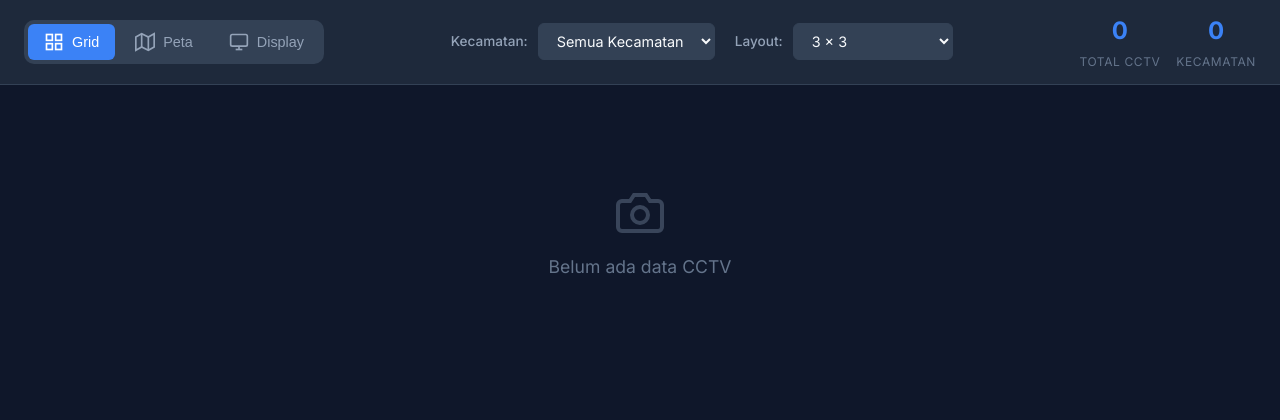
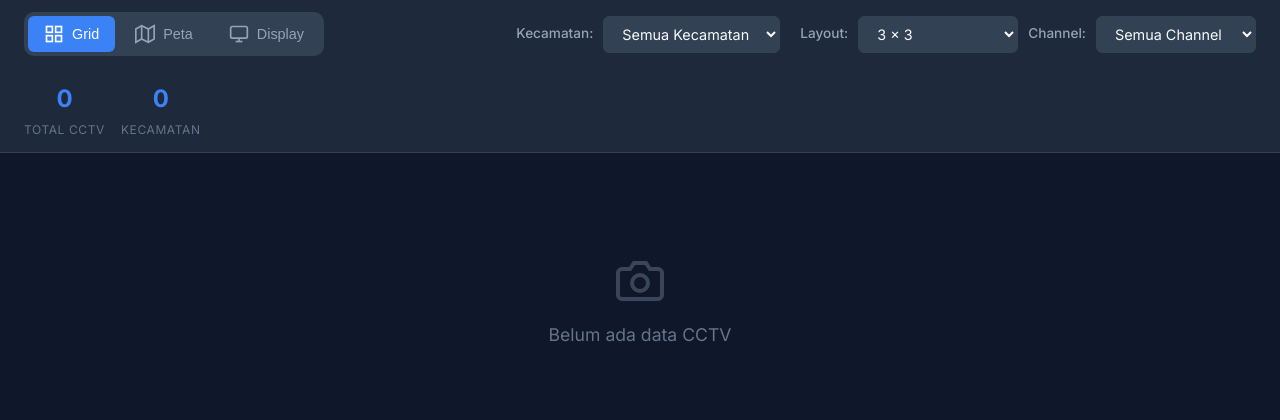
Before and after one commit to arifrg1704-cpu/cctv-dishub, a Django app: page / in a window 1280 px wide. Shown: the part 70-490 px from the top of the page. Run offline with Django 5.2, Linux system fonts and the light colour scheme; data that the repository does not hold is empty; some libraries are stand-ins or nearby versions.

Commit message:
feat: enable global YouTube Channel filtering across Grid, Map, and Display views

```diff
--- a/dashboard/static/js/script.js
+++ b/dashboard/static/js/script.js
@@ -256,22 +256,32 @@ function initViewToggle() {
 // ================================
 function initFilters() {
     const kecamatanFilter = document.getElementById('filter-kecamatan');
+    const channelFilter = document.getElementById('filter-channel');
 
     if (kecamatanFilter) {
         kecamatanFilter.addEventListener('change', function () {
             currentFilter = this.value;
-            filterCCTV(currentFilter);
+            filterCCTV();
+        });
+    }
+
+    if (channelFilter) {
+        channelFilter.addEventListener('change', function () {
+            displayChannelFilter = this.value;
+            displayCurrentPage = 1;
+            filterCCTV();
         });
     }
 }
 
-function filterCCTV(kecamatanId) {
+function filterCCTV() {
     // 1. Filter untuk array data global (dipakai map dan display)
-    if (kecamatanId === 'all') {
-        filteredCctvData = [...cctvData];
-    } else {
-        filteredCctvData = cctvData.filter(c => c.kecamatan_id.toString() === kecamatanId);
-    }
+    filteredCctvData = cctvData.filter(c => {
+        const matchesKecamatan = currentFilter === 'all' || c.kecamatan_id.toString() === currentFilter;
+        // Biarkan displayChannelFilter menyaring juga secara global agar sinkron, atau hanya untuk display/grid
+        const matchesChannel = displayChannelFilter === 'all' || c.youtube_channel_id == displayChannelFilter;
+        return matchesKecamatan && matchesChannel;
+    });
 
     // 2. Filter untuk mode Grid Element
     const cards = document.querySelectorAll('.cctv-card');
@@ -279,9 +289,13 @@ function filterCCTV(kecamatanId) {
 
     cards.forEach(card => {
         const cardKecamatan = card.dataset.kecamatan;
+        const cardChannel = card.dataset.channel;
         const container = card.querySelector('.cctv-video-container');
 
-        if (kecamatanId === 'all' || cardKecamatan === kecamatanId) {
+        const matchesKecamatan = currentFilter === 'all' || cardKecamatan === currentFilter;
+        const matchesChannel = displayChannelFilter === 'all' || cardChannel == displayChannelFilter;
+
+        if (matchesKecamatan && matchesChannel) {
             card.style.display = 'block';
             visibleCount++;
             // Re-observe supaya Intersection Observer re-evaluate
@@ -300,7 +314,7 @@ function filterCCTV(kecamatanId) {
     }
 
     // Update map markers
-    updateMapMarkers(kecamatanId);
+    updateMapMarkers();
 
     // Update display view if active
     if (currentView === 'display') {
@@ -444,8 +458,9 @@ function addMapMarkers() {
             className: 'custom-popup'
         });
 
-        // Store kecamatan_id for filtering
+        // Store kecamatan_id & channel_id for filtering
         marker.kecamatanId = cctv.kecamatan_id;
+        marker.channelId = cctv.youtube_channel_id;
 
         marker.addTo(map);
         markers.push(marker);
@@ -463,9 +478,12 @@ function addMapMarkers() {
     }
 }
 
-function updateMapMarkers(kecamatanId) {
+function updateMapMarkers() {
     markers.forEach(marker => {
-        if (kecamatanId === 'all' || marker.kecamatanId.toString() === kecamatanId) {
+        const matchesKecamatan = currentFilter === 'all' || marker.kecamatanId.toString() === currentFilter;
+        const matchesChannel = displayChannelFilter === 'all' || marker.channelId == displayChannelFilter;
+
+        if (matchesKecamatan && matchesChannel) {
             marker.addTo(map);
         } else {
             map.removeLayer(marker);
@@ -546,16 +564,6 @@ function initKeyboardShortcuts() {
 // ================================
 
 function initDisplayControls() {
-    const channelFilter = document.getElementById('filter-channel');
-    if (channelFilter) {
-        channelFilter.addEventListener('change', function () {
-            displayChannelFilter = this.value;
-            displayCurrentPage = 1;
-            if (currentView === 'display') {
-                renderDisplayView();
-            }
-        });
-    }
 
     const itemsInput = document.getElementById('items-per-page');
     const prevBtn = document.getElementById('display-prev');
@@ -624,7 +632,7 @@ function initDisplayControls() {
 
     if (nextBtn) {
         nextBtn.addEventListener('click', () => {
-            const activeData = filteredCctvData.filter(c => c.is_active && (displayChannelFilter === 'all' || c.youtube_channel_id == displayChannelFilter));
+            const activeData = filteredCctvData.filter(c => c.is_active);
             const maxPage = Math.ceil(activeData.length / displayItemsPerPage);
             if (displayCurrentPage < maxPage) {
                 displayCurrentPage++;
@@ -645,8 +653,8 @@ function renderDisplayView() {
     grid.innerHTML = '';
     stopDisplayTimer();
 
-    // Hanya tampilkan CCTV yang aktif pada mode Display dan filter berdasarkan channel
-    const activeDisplayData = filteredCctvData.filter(c => c.is_active && (displayChannelFilter === 'all' || c.youtube_channel_id == displayChannelFilter));
+    // Hanya tampilkan CCTV yang aktif pada mode Display (Karena filter Global sudah menangani Channel)
+    const activeDisplayData = filteredCctvData.filter(c => c.is_active);
     const totalItems = activeDisplayData.length;
 
     if (totalItems === 0) {
--- a/dashboard/templates/dashboard/index.html
+++ b/dashboard/templates/dashboard/index.html
@@ -59,7 +59,7 @@
                     <option value="3" selected>3 x 3</option>
                     <option value="4">4 x 4</option>
                 </select>
-                <div class="filter-group display-only" style="display: none;">
+                <div class="filter-group">
                     <label for="filter-channel">Channel:</label>
                     <select id="filter-channel" class="filter-select">
                         <option value="all">Semua Channel</option>
@@ -99,8 +99,8 @@
     <div class="cctv-grid" id="cctv-grid" data-columns="3">
         {% for cctv in cctv_list %}
         <div class="cctv-card {% if not cctv.is_active %}inactive{% endif %}" data-id="{{ cctv.id }}"
-            data-kecamatan="{{ cctv.kecamatan.id }}" data-lat="{{ cctv.latitude|unlocalize }}"
-            data-lng="{{ cctv.longitude|unlocalize }}">
+            data-kecamatan="{{ cctv.kecamatan.id }}" data-channel="{{ cctv.youtube_channel_id }}"
+            data-lat="{{ cctv.latitude|unlocalize }}" data-lng="{{ cctv.longitude|unlocalize }}">
             <div class="cctv-video-container" data-video-id="{{ cctv.youtube_video_id }}"
                 data-title="{{ cctv.nama_lokasi }}">
                 <div class="video-placeholder" onclick="loadVideo(this.parentElement)">
```
